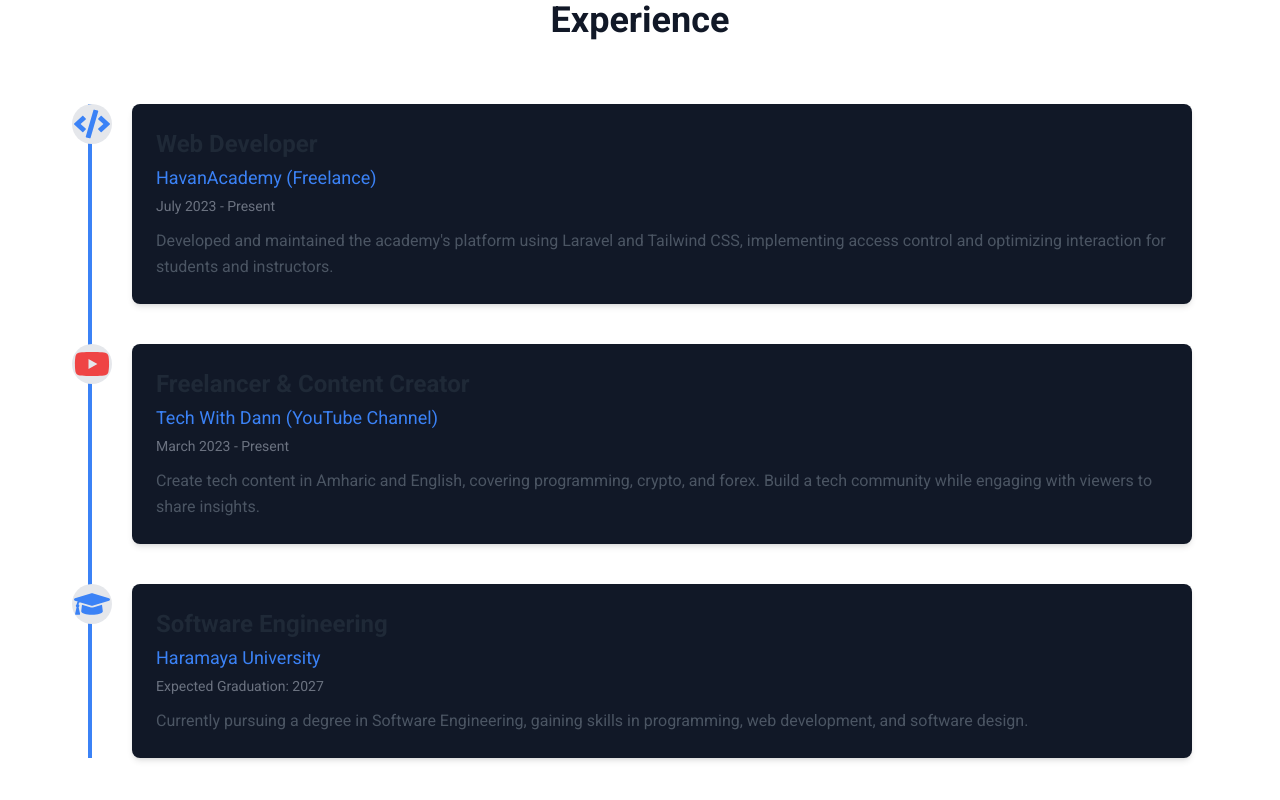
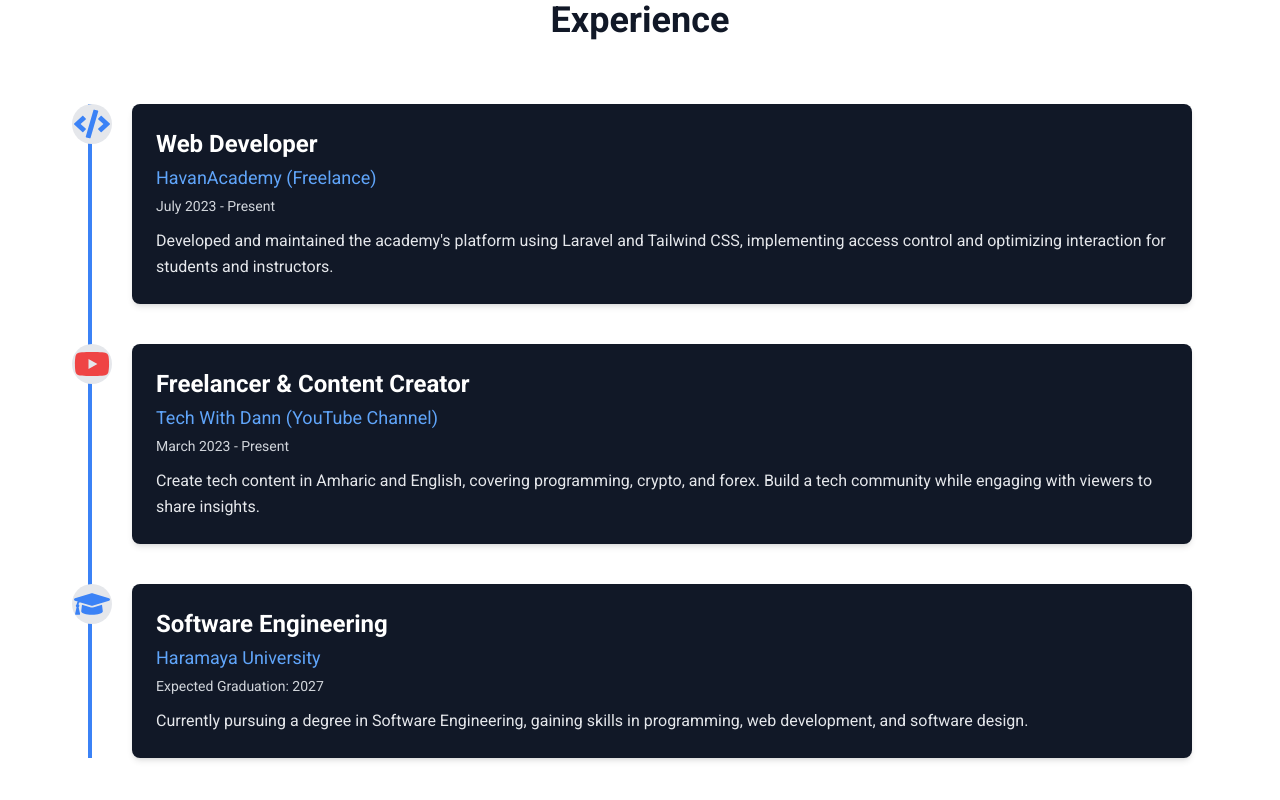
Before and after one commit to codewithdann0/my-portfolio, a Next.js app: page / in a window 1280 px wide. Shown: the part 3516-4316 px from the top of the page. Built offline with nearby package versions, Linux system fonts and the light colour scheme.

Commit message:
the layout modification

```diff
--- a/app/components/Exprience.jsx
+++ b/app/components/Exprience.jsx
@@ -41,16 +41,16 @@ const Experience = () => {
                 {exp.icon}
               </span>
               <div className="bg-gray-900 dark:bg-white p-6 rounded-lg shadow-md hover:shadow-lg transition-shadow">
-                <h3 className="text-2xl font-semibold text-gray-800 dark:text-white">
+                <h3 className="text-2xl font-semibold text-white dark:text-gray-900">
                   {exp.title}
                 </h3>
-                <h4 className="text-lg text-blue-500 dark:text-blue-400 mt-1">
+                <h4 className="text-lg text-blue-400 dark:text-blue-600 mt-1">
                   {exp.company}
                 </h4>
-                <p className="text-sm text-gray-500 dark:text-gray-400 mt-1">
+                <p className="text-sm text-gray-300 dark:text-gray-700 mt-1">
                   {exp.duration}
                 </p>
-                <p className="mt-3 text-gray-600 dark:text-gray-300 leading-relaxed">
+                <p className="mt-3 text-gray-200 dark:text-gray-800 leading-relaxed">
                   {exp.description}
                 </p>
               </div>
@@ -63,16 +63,16 @@ const Experience = () => {
               <FaGraduationCap className="text-4xl text-blue-500" />
             </span>
             <div className="bg-gray-900 dark:bg-white p-6 rounded-lg shadow-md hover:shadow-lg transition-shadow">
-              <h3 className="text-2xl font-semibold text-gray-800 dark:text-white">
+              <h3 className="text-2xl font-semibold text-white dark:text-gray-900">
                 Software Engineering
               </h3>
-              <h4 className="text-lg text-blue-500 dark:text-blue-400 mt-1">
+              <h4 className="text-lg text-blue-400 dark:text-blue-600 mt-1">
                 Haramaya University
               </h4>
-              <p className="text-sm text-gray-500 dark:text-gray-400 mt-1">
+              <p className="text-sm text-gray-300 dark:text-gray-700 mt-1">
                 Expected Graduation: 2027
               </p>
-              <p className="mt-3 text-gray-600 dark:text-gray-300 leading-relaxed">
+              <p className="mt-3 text-gray-200 dark:text-gray-800 leading-relaxed">
                 Currently pursuing a degree in Software Engineering, gaining skills in programming, web development, and software design.
               </p>
             </div>
```
